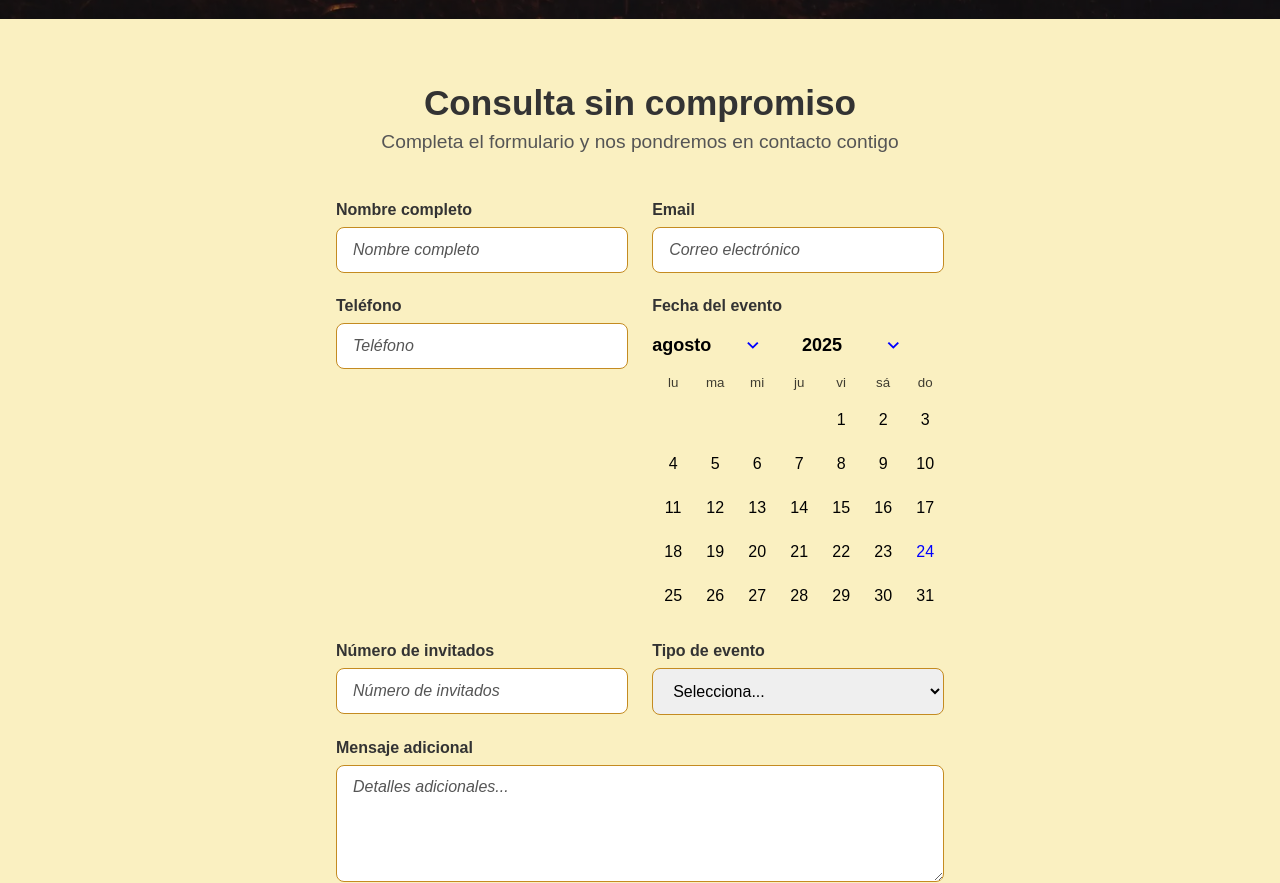
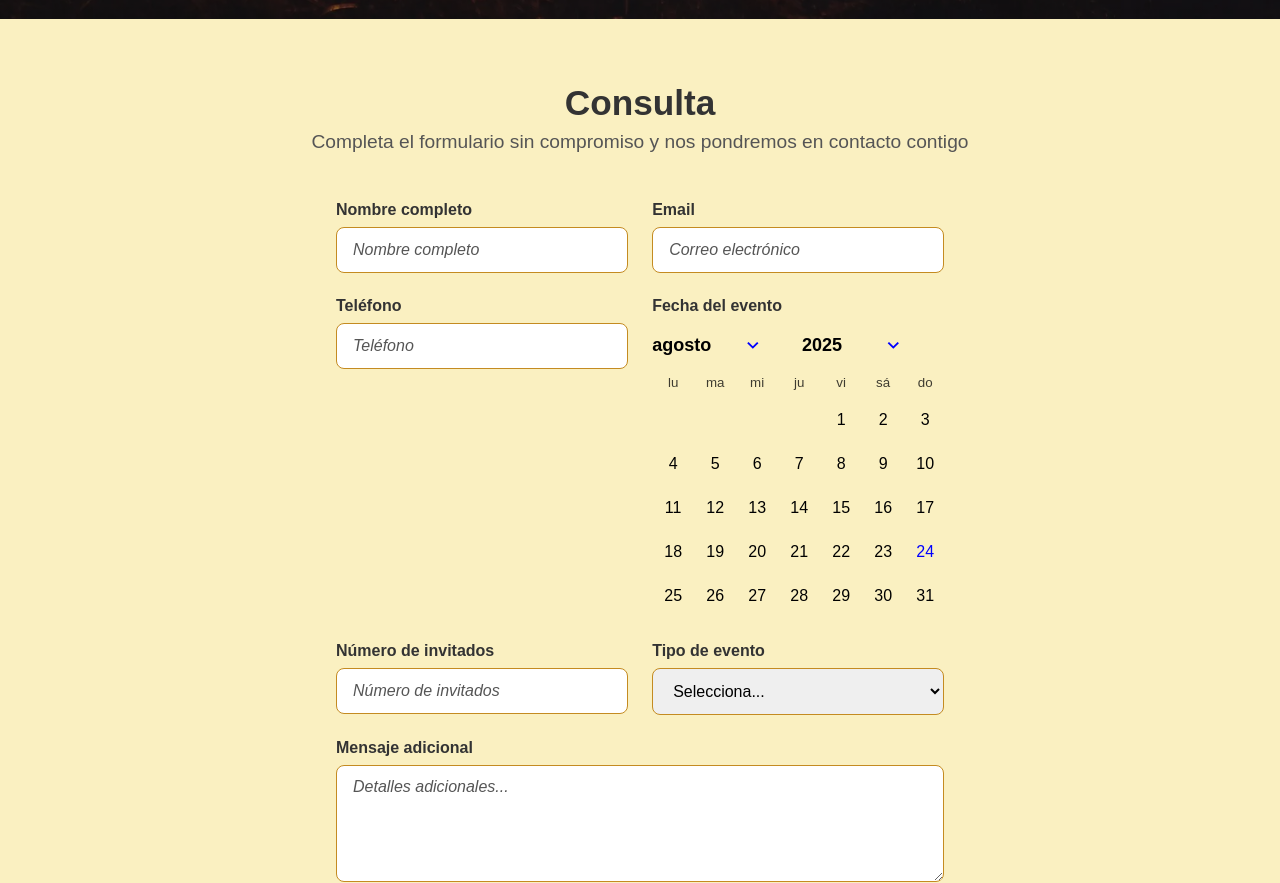
Before and after one commit to Alfonsoalm/Cabin-events, a React (Vite) app: page / in a window 1280 px wide. Shown: the part 4737-5620 px from the top of the page. Built offline with nearby package versions, Linux system fonts and the light colour scheme.

Commit message:
change reservation

```diff
--- a/src/features/Reservation/Reservation.tsx
+++ b/src/features/Reservation/Reservation.tsx
@@ -93,8 +93,8 @@ const Reservation = () => {
     <section className="reservation-section" id="reservation">
       <div className="container">
         <header className="reservation-header">
-          <h2>Consulta sin compromiso</h2>
-          <p>Completa el formulario y nos pondremos en contacto contigo</p>
+          <h2>Consulta</h2>
+          <p>Completa el formulario sin compromiso y nos pondremos en contacto contigo</p>
         </header>
 
         <form className="reservation-form" onSubmit={handleSubmit}>
```
